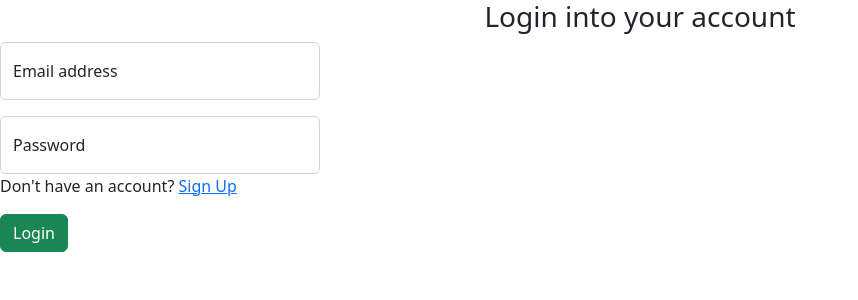
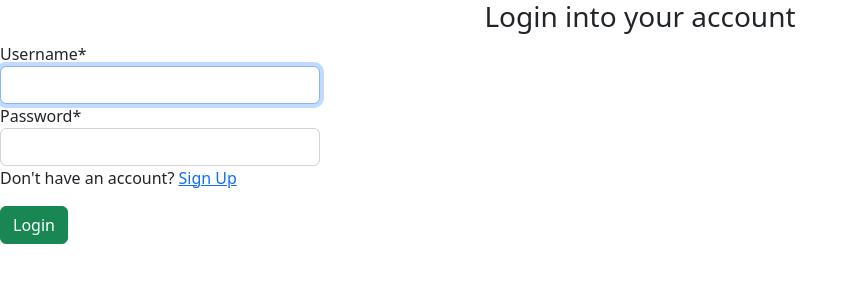
Before and after one commit to Maltilda-Nyaboke/picwise, a Django app: page /login/ in a window 1280 px wide. Shown: the top 300 px of the page, without its empty margins (0-858 px from the left). Run offline with Django 3.2, Linux system fonts and the light colour scheme; some libraries are stand-ins or nearby versions.

Commit message:
test:user authentication

```diff
--- a/picwise/templates/login.html
+++ b/picwise/templates/registration/login.html
@@ -8,14 +8,6 @@
 <form method="POST" class="form-group">
     {% csrf_token %}
     {{form|crispy}}
-    <div class="form-floating mb-3">
-        <input type="email" class="form-control" name="username" placeholder="name@example.com">
-        <label for="floatingInput">Email address</label>
-      </div>
-      <div class="form-floating">
-        <input type="password" class="form-control" name="password" placeholder="Password">
-        <label for="floatingPassword">Password</label>
-      </div>
 
     <p> Don't have an account? <a href="{% url 'register' %}"> Sign Up</a></p>
 
--- a/picwise/urls.py
+++ b/picwise/urls.py
@@ -6,5 +6,5 @@ from . import views
 urlpatterns = [
     path("", views.home, name="home"),
     path("register/", views.register, name="register"),
-    path("login/", views.login_user, name="login"),
+    path("login", views.login_user, name="login"),
 ]
--- a/picwise/views.py
+++ b/picwise/views.py
@@ -28,7 +28,7 @@ def login_user(request):
         # Redirect to a success page.
             return redirect(request,'index.html')
         else:
-            pass
+            return redirect(request,'login.html')
 
 # Return an 'invalid login' error message.
     else:
```
